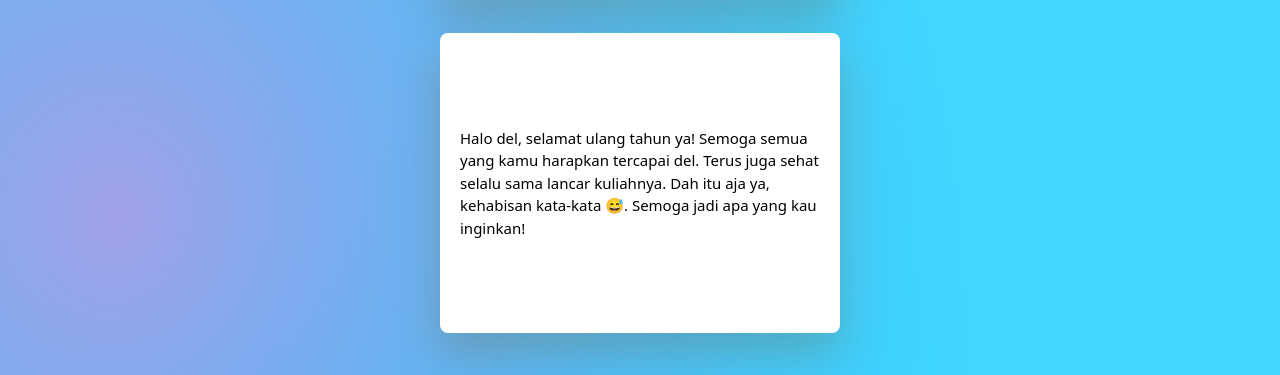
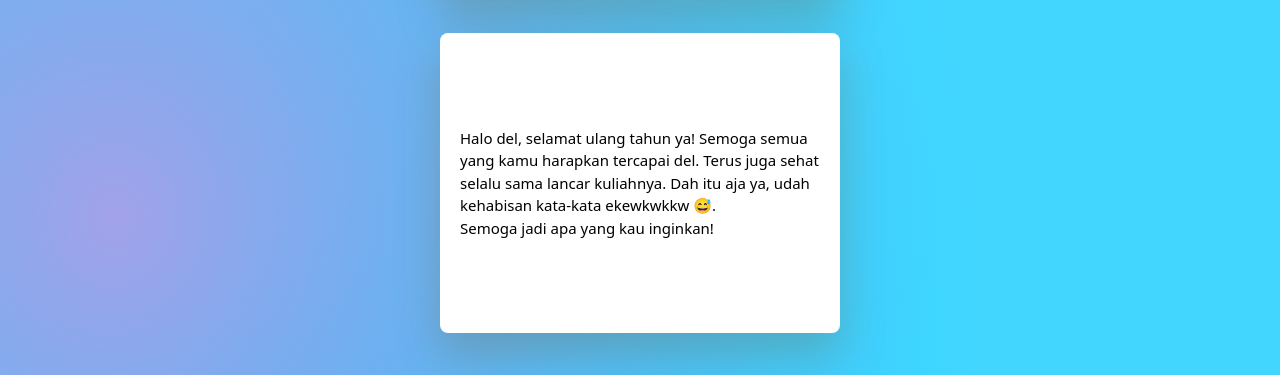
Before and after one commit to samuelhtb/HappyBirthdayy, a plain HTML site: page index.html in a window 1280 px wide. Shown: the part 1065-1440 px from the top of the page. Drawn offline with nearby package versions, Linux system fonts and the light colour scheme.

Commit message:
fixing words

```diff
--- a/index.html
+++ b/index.html
@@ -48,8 +48,11 @@
     </div>
     <div class="container5">
       <div class="ucapan">Halo del, selamat ulang tahun ya!
-        Semoga semua yang kamu harapkan tercapai del. Terus juga sehat selalu sama lancar kuliahnya.
-        Dah itu aja ya, kehabisan kata-kata 😅. Semoga jadi apa yang kau inginkan!
+        Semoga semua yang kamu harapkan tercapai del.
+        Terus juga sehat selalu sama lancar kuliahnya.
+        Dah itu aja ya, udah kehabisan kata-kata ekewkwkkw 😅.
+        <br>
+        Semoga jadi apa yang kau inginkan!
         </div>
     </div>
   </body>
```
